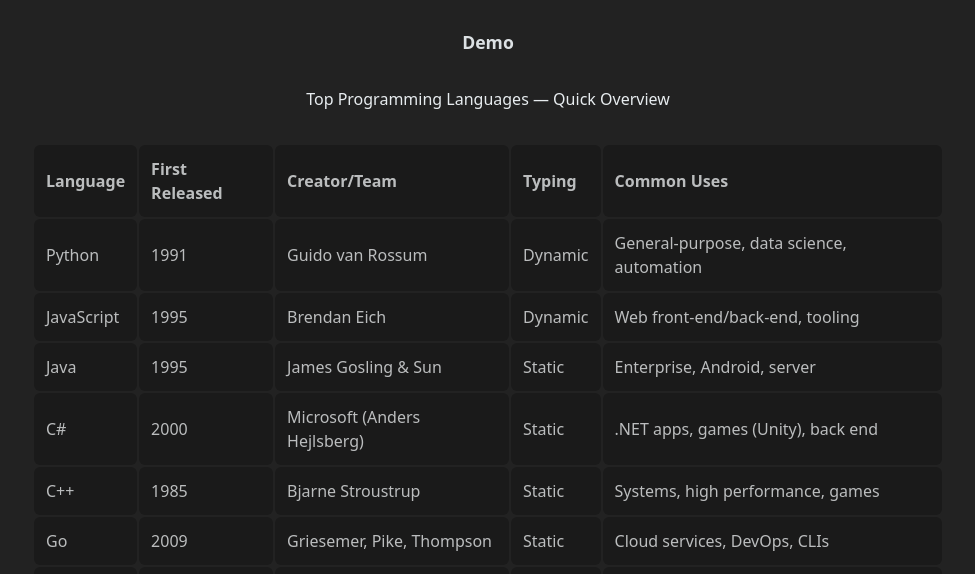
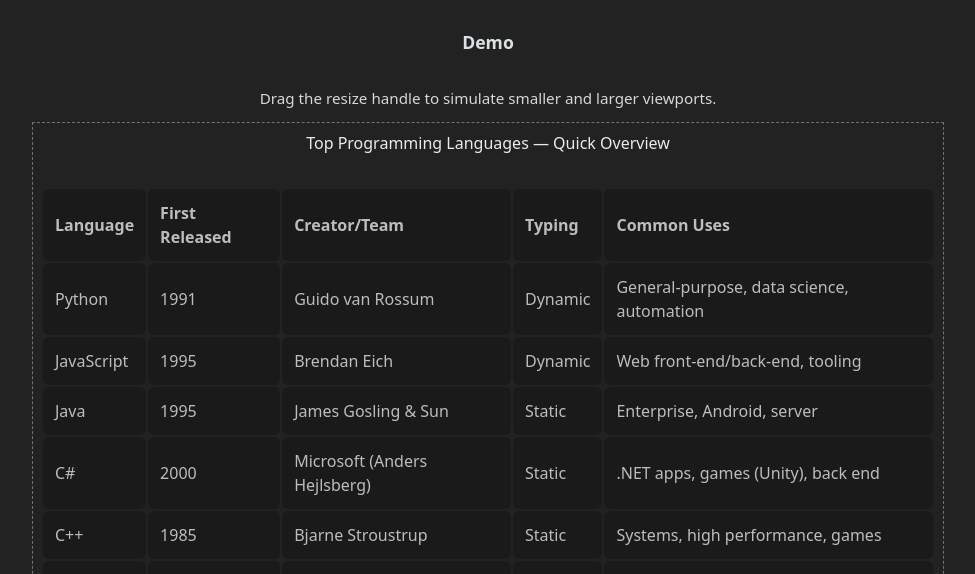
Before and after one commit to daviddomain/responsive-table, a website built with Vite: page docs/index.html in a window 1280 px wide. Shown: the part 187-761 px from the top of the page, without its empty margins (152-1127 px from the left). Built offline with nearby package versions, Linux system fonts and the light colour scheme.

Commit message:
Add resizable demo wrapper in docs (#8)

```diff
--- a/docs/index.html
+++ b/docs/index.html
@@ -24,6 +24,10 @@
 
       <section aria-labelledby="demo-title">
         <h2 id="demo-title">Demo</h2>
+        <p class="demo-resize-hint">
+          Drag the resize handle to simulate smaller and larger viewports.
+        </p>
+        <div class="demo-resize-wrapper">
           <responsive-table breakpoint="800" collapsible>
             <table data-responsive-table="true">
               <caption>Top Programming Languages — Quick Overview</caption>
@@ -109,8 +113,8 @@
                 </tr>
               </tbody>
             </table>
-
           </responsive-table>
+        </div>
       </section>
 
       <section aria-labelledby="usage-title">
--- a/docs/styles.css
+++ b/docs/styles.css
@@ -49,6 +49,22 @@
 section {
 	margin: 0 0 0.5rem;
 	padding: 1rem 0;
+}
+
+.demo-resize-hint {
+	margin-bottom: 0.75rem;
+	font-size: 0.95rem;
+}
+
+.demo-resize-wrapper {
+	width: 100%;
+	min-width: 320px;
+	max-width: 100%;
+	resize: horizontal;
+	overflow: auto;
+	border: 1px dashed rgba(231, 236, 239, 0.4);
+	padding: 0.5rem;
+	margin: 0 auto;
 }
 
 h1 {
```
Lines whose indentation alone changed are shown as unchanged.
